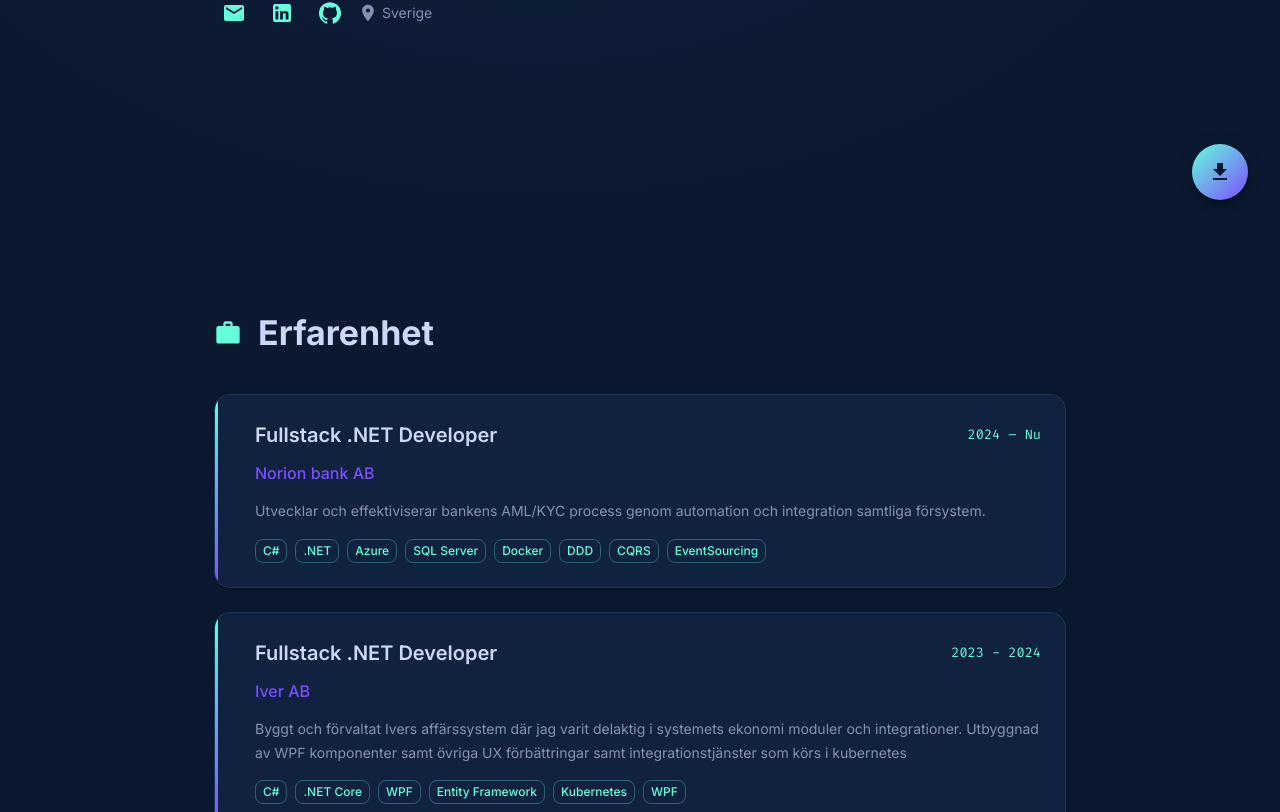
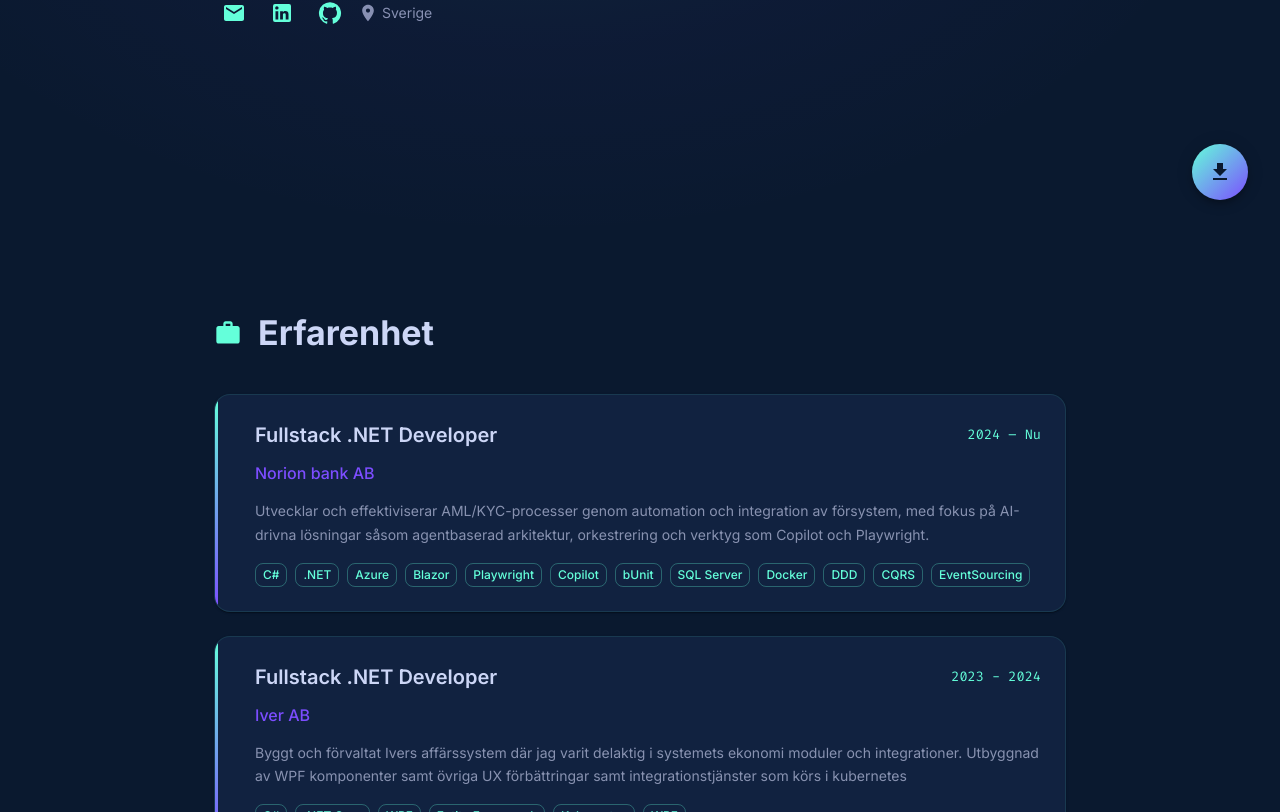
Before and after one commit to Spuute/spuute.github.io, a React (Vite) app: page / in a window 1280 px wide. Shown: the part 568-1380 px from the top of the page. Built offline with nearby package versions, Linux system fonts and the light colour scheme.

Commit message:
update cv

```diff
--- a/src/data/cvData.ts
+++ b/src/data/cvData.ts
@@ -53,8 +53,8 @@ const cvData: CvData = {
       company: "Norion bank AB",
       period: "2024 – Nu",
       description:
-        "Utvecklar och effektiviserar bankens AML/KYC process genom automation och integration samtliga försystem.",
-      technologies: ["C#", ".NET", "Azure", "SQL Server", "Docker", "DDD", "CQRS", "EventSourcing"],
+        "Utvecklar och effektiviserar AML/KYC-processer genom automation och integration av försystem, med fokus på AI-drivna lösningar såsom agentbaserad arkitektur, orkestrering och verktyg som Copilot och Playwright.",
+      technologies: ["C#", ".NET", "Azure", "Blazor", "Playwright", "Copilot", "bUnit", "SQL Server", "Docker", "DDD", "CQRS", "EventSourcing"],
     },
     {
       title: "Fullstack .NET Developer",
```
